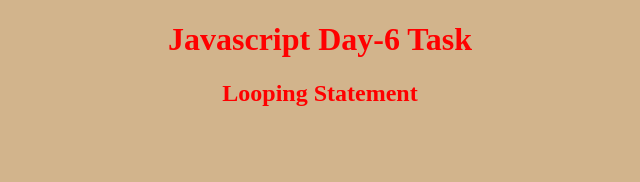
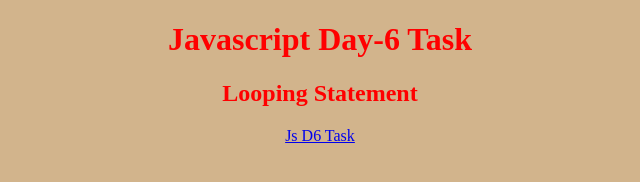
Before and after one commit to priyatham87/JavaScriptD6, a plain HTML site: page index.html in a window 1280 px wide. Shown: the full height of the page, 320-960 px from the left. Drawn offline with Linux system fonts and the light colour scheme.

Commit message:
JS Day6 Task

```diff
--- a/index.html
+++ b/index.html
@@ -19,7 +19,7 @@
     <center>
         <h1>Javascript Day-6 Task</h1>
         <h2>Looping Statement</h2>
-        <a href="./Looping/TypesOfLoops.html"></a>
+        <a href="./Looping/TypesOfLoops.html">Js D6 Task</a>
         </center>
 </body>
 </html>
```
